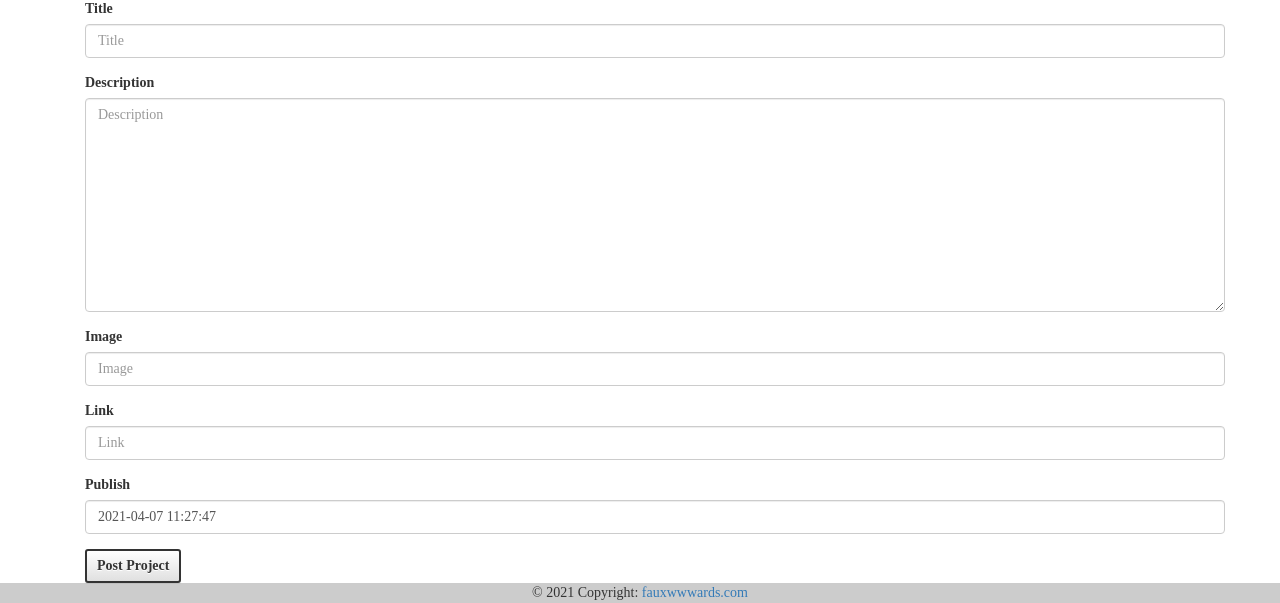
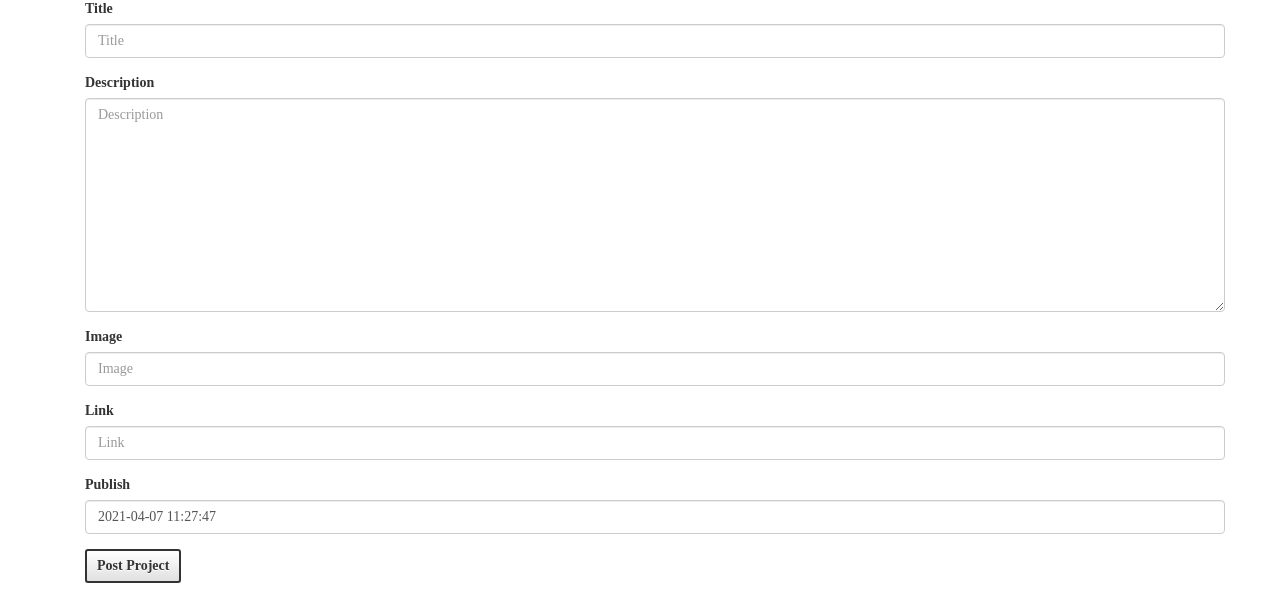
Before and after one commit to rose-okoth/django-three, a Django app: page /create in a window 1280 px wide. Shown: the part 621-1224 px from the top of the page. Run offline with Django 3.2, Linux system fonts and the light colour scheme; the visitor is signed in with stand-in values (Sample User, id 1); some libraries are stand-ins or nearby versions; some web fonts are replaced.

Commit message:
removed footer

```diff
--- a/main/templates/base.html
+++ b/main/templates/base.html
@@ -56,15 +56,5 @@
     <!-- Latest compiled and minified JavaScript -->
     <script src="https://maxcdn.bootstrapcdn.com/bootstrap/3.3.7/js/bootstrap.min.js" integrity="sha384-Tc5IQib027qvyjSMfHjOMaLkfuWVxZxUPnCJA7l2mCWNIpG9mGCD8wGNIcPD7Txa" crossorigin="anonymous"></script>
 </div>
-
-<footer class="bg-light text-center text-lg-start">
-    <!-- Copyright -->
-    <div class="text-center p-3" style="background-color: rgba(0, 0, 0, 0.2);">
-      © 2021 Copyright:
-      <a class="text-dark" href="https://fauxwwwards.com/">fauxwwwards.com</a>
-    </div>
-    <!-- Copyright -->
-  </footer>
-
 </body>
 </html>
```
